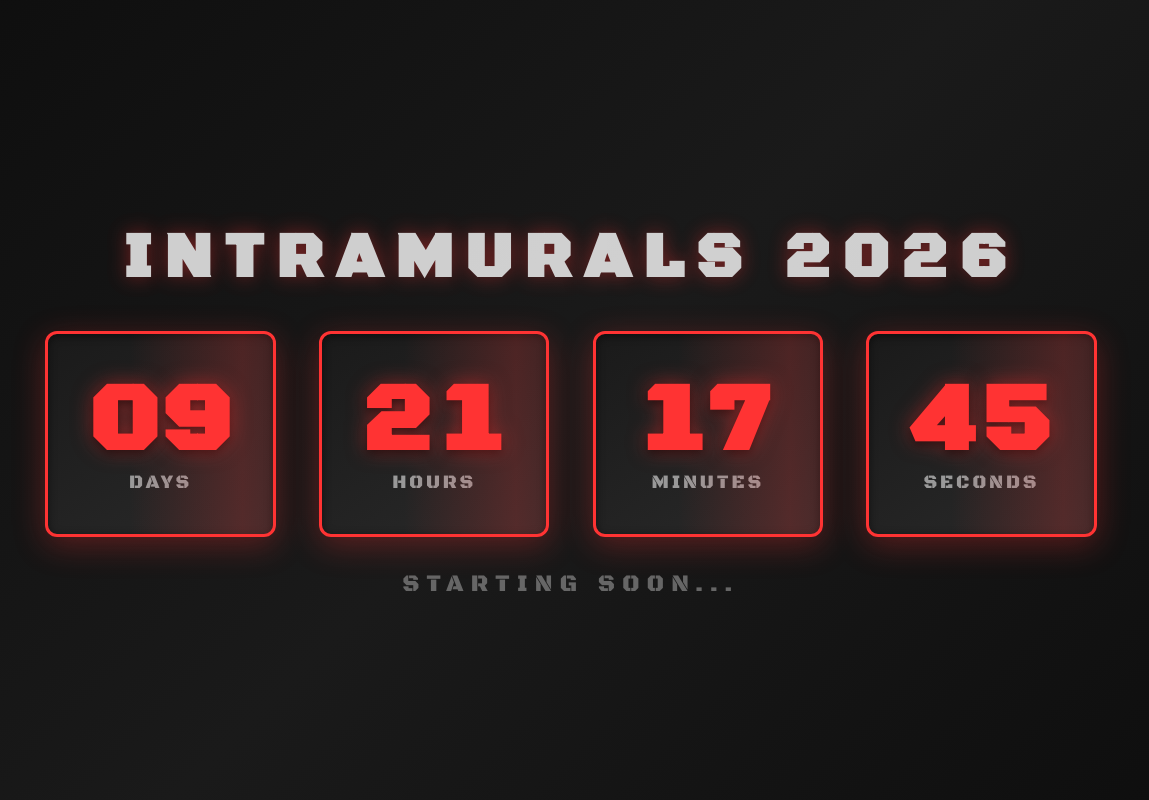
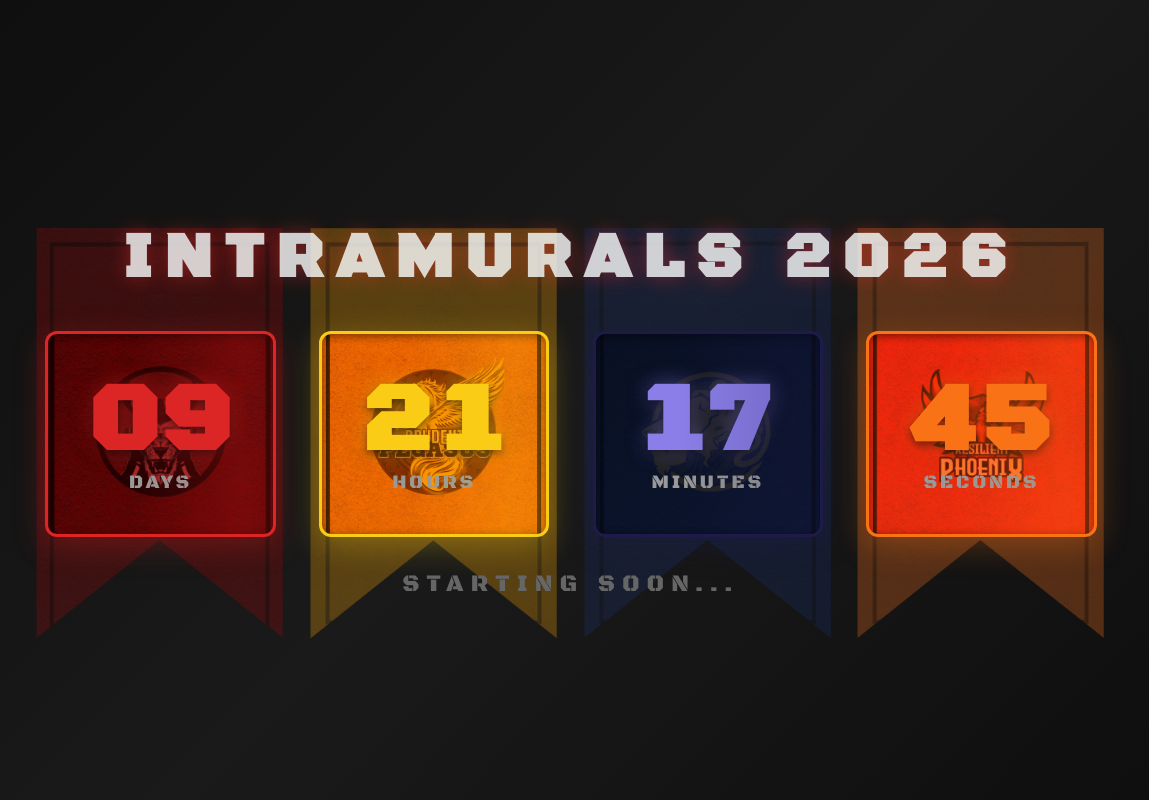
Before and after one commit to bright4Pres/intramuralsscoretracker, a Django app: page / in a window 1440 px wide. Shown: the whole page, without its empty margins (149-1298 px from the left). Run offline with Django 5.2, Linux system fonts and the light colour scheme; data that the repository does not hold is empty; some libraries are stand-ins or nearby versions.

Commit message:
countdowns

```diff
--- a/scoretracker/scoring/templates/home.html
+++ b/scoretracker/scoring/templates/home.html
@@ -53,17 +53,98 @@
             padding: 0 1rem;
         }
 
+        .countdown-wrapper {
+            position: relative;
+        }
+
+        .countdown-wrapper::before {
+            content: '';
+            position: absolute;
+            top: 50%;
+            left: 50%;
+            transform: translate(-50%, -50%);
+            width: 200%;
+            height: 200%;
+            background-size: contain;
+            background-repeat: no-repeat;
+            background-position: center;
+            opacity: 0.3;
+            z-index: -1;
+            pointer-events: none;
+        }
+
+        .countdown-wrapper.shinobi::before {
+            background-image: url('{% static "img/shinobibanner.png" %}');
+        }
+
+        .countdown-wrapper.pegasus::before {
+            background-image: url('{% static "img/pegasusbanner.png" %}');
+        }
+
+        .countdown-wrapper.chimera::before {
+            background-image: url('{% static "img/chimerabanner.png" %}');
+        }
+
+        .countdown-wrapper.phoenix::before {
+            background-image: url('{% static "img/phoenixbanner.png" %}');
+        }
+
         .countdown-box {
             background: linear-gradient(145deg, #1a1a1a, #2a2a2a);
-            border: 3px solid #ff3333;
+            border: 3px solid;
             border-radius: 12px;
             padding: clamp(1.5rem, 3vw, 2.5rem);
             min-width: clamp(100px, 15vw, 150px);
             text-align: center;
-            box-shadow: 0 8px 32px rgba(255, 51, 51, 0.3),
-                        inset 0 2px 8px rgba(0, 0, 0, 0.5);
             position: relative;
             overflow: hidden;
+            z-index: 1;
+        }
+
+        .countdown-box.shinobi {
+            border-color: #DC2626;
+            box-shadow: 0 8px 32px rgba(220, 38, 38, 0.3),
+                        inset 0 2px 8px rgba(0, 0, 0, 0.5);
+            background: linear-gradient(145deg, rgba(26, 26, 26, 0.85), rgba(42, 42, 42, 0.85)),
+                        url('{% static "img/shinobibanner.png" %}');
+            background-size: 110%;
+            background-position: center;
+            background-blend-mode: overlay;
+        }
+
+
+
+        .countdown-box.pegasus {
+            border-color: #FACC15;
+            box-shadow: 0 8px 32px rgba(250, 204, 21, 0.3),
+                        inset 0 2px 8px rgba(0, 0, 0, 0.5);
+            background: linear-gradient(145deg, rgba(26, 26, 26, 0.85), rgba(42, 42, 42, 0.85)),
+                        url('{% static "img/pegasusbanner.png" %}');
+            background-size: 110%;
+            background-position: center;
+            background-blend-mode: overlay;
+        }
+
+        .countdown-box.chimera {
+            border-color: #1E1B4B;
+            box-shadow: 0 8px 32px rgba(30, 27, 75, 0.3),
+                        inset 0 2px 8px rgba(0, 0, 0, 0.5);
+            background: linear-gradient(145deg, rgba(26, 26, 26, 0.85), rgba(42, 42, 42, 0.85)),
+                        url('{% static "img/chimerabanner.png" %}');
+            background-size: 110%;
+            background-position: center;
+            background-blend-mode: overlay;
+        }
+
+        .countdown-box.phoenix {
+            border-color: #F97316;
+            box-shadow: 0 8px 32px rgba(249, 115, 22, 0.3),
+                        inset 0 2px 8px rgba(0, 0, 0, 0.5);
+            background: linear-gradient(145deg, rgba(26, 26, 26, 0.85), rgba(42, 42, 42, 0.85)),
+                        url('{% static "img/phoenixbanner.png" %}');
+            background-size: 110%;
+            background-position: center;
+            background-blend-mode: overlay;
         }
 
         .countdown-box::before {
@@ -73,8 +154,23 @@
             left: -100%;
             width: 100%;
             height: 100%;
-            background: linear-gradient(90deg, transparent, rgba(255, 51, 51, 0.2), transparent);
             animation: shine 3s infinite;
+        }
+
+        .countdown-box.shinobi::before {
+            background: linear-gradient(90deg, transparent, rgba(220, 38, 38, 0.2), transparent);
+        }
+
+        .countdown-box.pegasus::before {
+            background: linear-gradient(90deg, transparent, rgba(250, 204, 21, 0.2), transparent);
+        }
+
+        .countdown-box.chimera::before {
+            background: linear-gradient(90deg, transparent, rgba(30, 27, 75, 0.2), transparent);
+        }
+
+        .countdown-box.phoenix::before {
+            background: linear-gradient(90deg, transparent, rgba(249, 115, 22, 0.2), transparent);
         }
 
         @keyframes shine {
@@ -84,13 +180,34 @@
 
         .countdown-number {
             font-size: clamp(3rem, 8vw, 6rem);
-            color: #ff3333;
             font-weight: bold;
             line-height: 1;
             display: block;
+            font-variant-numeric: tabular-nums;
+        }
+
+        .countdown-box.shinobi .countdown-number {
+            color: #DC2626;
             text-shadow: 0 4px 8px rgba(0, 0, 0, 0.5),
-                         0 0 20px rgba(255, 51, 51, 0.5);
-            font-variant-numeric: tabular-nums;
+                         0 0 20px rgba(220, 38, 38, 0.5);
+        }
+
+        .countdown-box.pegasus .countdown-number {
+            color: #FACC15;
+            text-shadow: 0 4px 8px rgba(0, 0, 0, 0.5),
+                         0 0 20px rgba(250, 204, 21, 0.5);
+        }
+
+        .countdown-box.chimera .countdown-number {
+            color: #8B7EE8;
+            text-shadow: 0 4px 8px rgba(0, 0, 0, 0.5),
+                         0 0 20px rgba(139, 126, 232, 0.5);
+        }
+
+        .countdown-box.phoenix .countdown-number {
+            color: #F97316;
+            text-shadow: 0 4px 8px rgba(0, 0, 0, 0.5),
+                         0 0 20px rgba(249, 115, 22, 0.5);
         }
 
         .countdown-label {
@@ -126,21 +243,29 @@
   <div id="countdown-overlay">
       <h1 class="countdown-title">Intramurals 2026</h1>
       <div class="countdown-container">
-          <div class="countdown-box">
+          <div class="countdown-wrapper shinobi">
+              <div class="countdown-box shinobi">
                   <span class="countdown-number" id="days">00</span>
                   <span class="countdown-label">Days</span>
               </div>
-          <div class="countdown-box">
+          </div>
+          <div class="countdown-wrapper pegasus">
+              <div class="countdown-box pegasus">
                   <span class="countdown-number" id="hours">00</span>
                   <span class="countdown-label">Hours</span>
               </div>
-          <div class="countdown-box">
+          </div>
+          <div class="countdown-wrapper chimera">
+              <div class="countdown-box chimera">
                   <span class="countdown-number" id="minutes">00</span>
                   <span class="countdown-label">Minutes</span>
               </div>
-          <div class="countdown-box">
+          </div>
+          <div class="countdown-wrapper phoenix">
+              <div class="countdown-box phoenix">
                   <span class="countdown-number" id="seconds">00</span>
                   <span class="countdown-label">Seconds</span>
+              </div>
           </div>
       </div>
       <p class="countdown-subtitle">Starting Soon...</p>
```
Also changed, not shown: scoretracker/static/img/chimera.jpg (deleted), scoretracker/static/img/chimerabanner.png (added), scoretracker/static/img/pegasus.jpg (deleted), scoretracker/static/img/pegasusbanner.png (added), scoretracker/static/img/pheonix.jpg (deleted), scoretracker/static/img/phoenixbanner.png (added), scoretracker/static/img/shinobi.jpg (deleted), scoretracker/static/img/shinobibanner.png (added), 1 other file. Lines whose indentation alone changed are shown as unchanged.
